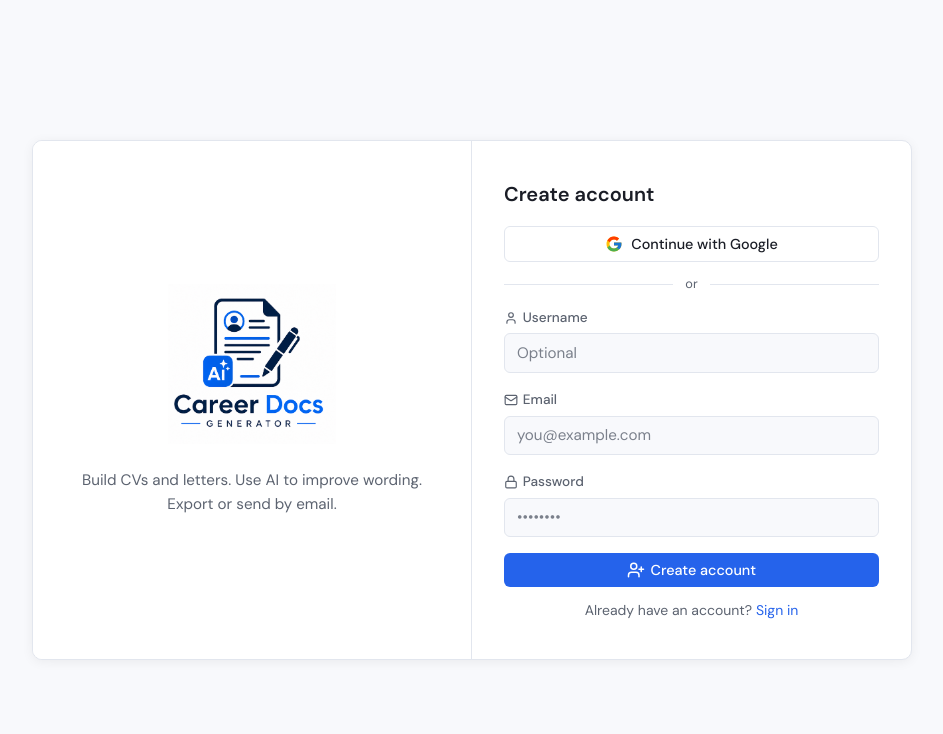
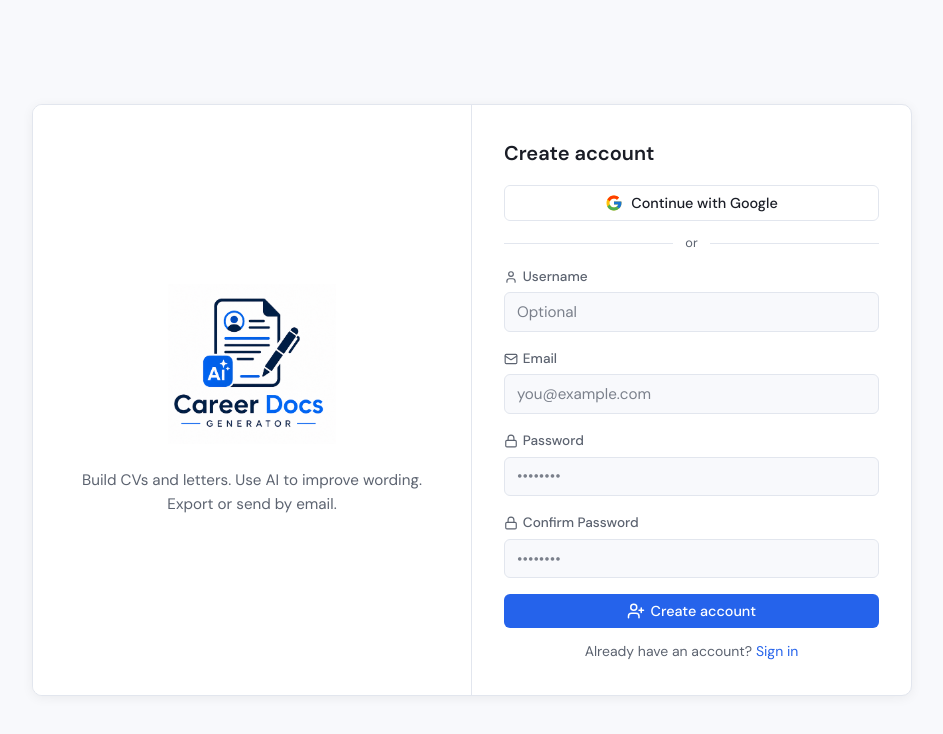
Before and after one commit to aselvicta/CareerDocs, a React (Vite) app in the folder frontend/: page /register in a window 1280 px wide. Shown: the top 734 px of the page, without its empty margins (168-1111 px from the left). Built offline with nearby package versions, Linux system fonts and the light colour scheme; no server answers.

Commit message:
modified the password confirmation in registering

```diff
--- a/frontend/src/pages/Register.jsx
+++ b/frontend/src/pages/Register.jsx
@@ -6,10 +6,12 @@
 import { useAuth } from '../AuthContext'
 import { useToast } from '../ToastContext'
 
+
 export function Register() {
   const [username, setUsername] = useState('')
   const [email, setEmail] = useState('')
-  const [password, setPassword] = useState('')
+  const [password1, setPassword1] = useState('')
+  const [password2, setPassword2] = useState('')
   const [error, setError] = useState('')
   const { register } = useAuth()
   const { addToast } = useToast()
@@ -18,8 +20,14 @@
   async function handleSubmit(e) {
     e.preventDefault()
     setError('')
+    // Send both password1 and password2 to backend
     try {
-      await register(email, password, username || email)
+      await register({
+        email,
+        username: username || email,
+        password1,
+        password2
+      })
       addToast('Account created.', 'success')
       navigate('/')
     } catch (err) {
@@ -83,8 +91,20 @@
               <label><Lock size={14} /> Password</label>
               <input
                 type="password"
-                value={password}
-                onChange={e => setPassword(e.target.value)}
+                value={password1}
+                onChange={e => setPassword1(e.target.value)}
+                required
+                autoComplete="new-password"
+                placeholder="••••••••"
+                className="form-control"
+              />
+            </div>
+            <div className="form-group">
+              <label><Lock size={14} /> Confirm Password</label>
+              <input
+                type="password"
+                value={password2}
+                onChange={e => setPassword2(e.target.value)}
                 required
                 autoComplete="new-password"
                 placeholder="••••••••"
```
